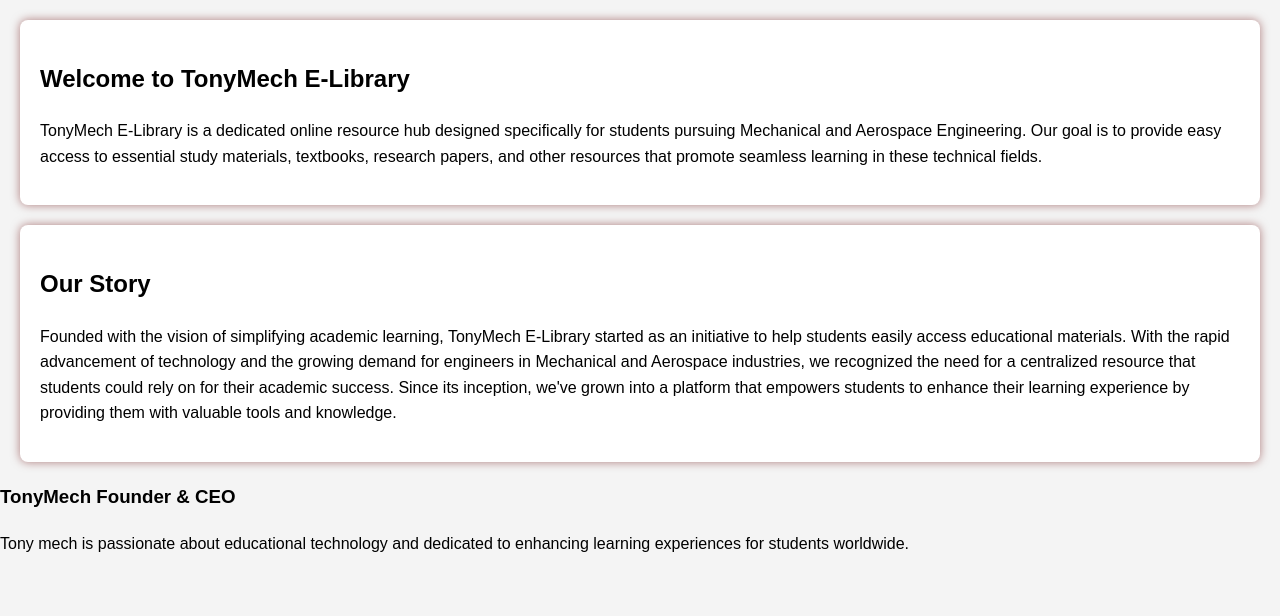
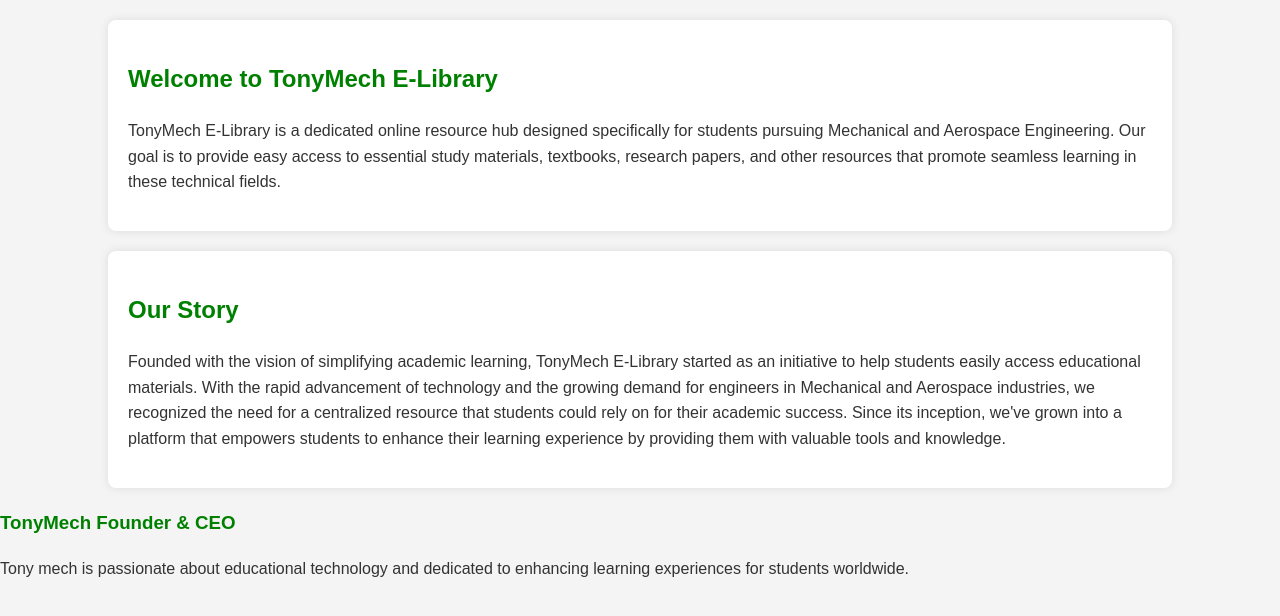
Before and after one commit to tonymech111/E-library-resource, a plain HTML site: page about.html in a window 1280 px wide. Drawn offline with Linux system fonts and the light colour scheme.

Commit message:
Add files via upload

```diff
--- a/about.css
+++ b/about.css
@@ -1,24 +1,45 @@
+/* General Styles */
 body {
     font-family: Arial, sans-serif;
-        line-height: 1.6;
     margin: 0;
     padding: 0;
     background-color: #f4f4f4;
+    color: #333;
+    line-height: 1.6;
 }
 
-header {
-        background-color: white;
-        color: white;
-        text-align:center;
-        padding: 50p5x;
+/* Section Styling */
+section {
+    width: 80%;
+    margin: 20px auto;
+    padding: 20px;
+    background: white;
+    border-radius: 8px;
+    box-shadow: 0 0 10px rgba(0, 0, 0, 0.1);
 }
 
+/* Headings */
+h2, h3 {
+    color: #008000; /* Green */
+}
 
+/* List Styling */
+ul {
+    list-style-type: square;
+    margin-left: 20px;
+}
 
+/* Contact Info */
+p strong {
+    display: block;
+    margin-top: 10px;
+    font-size: 1.1em;
+}
+
+/* Responsive Design */
+@media (max-width: 768px) {
     section {
-    padding: 20px;
-    margin: 20px;
-    background-color: white;
-    border-radius: 8px;
-    box-shadow: 0 0 10px rgba(103, 5, 5, 0.504);
+        width: 90%;
+        padding: 15px;
     }
+}
```
Lines whose indentation alone changed are shown as unchanged.
